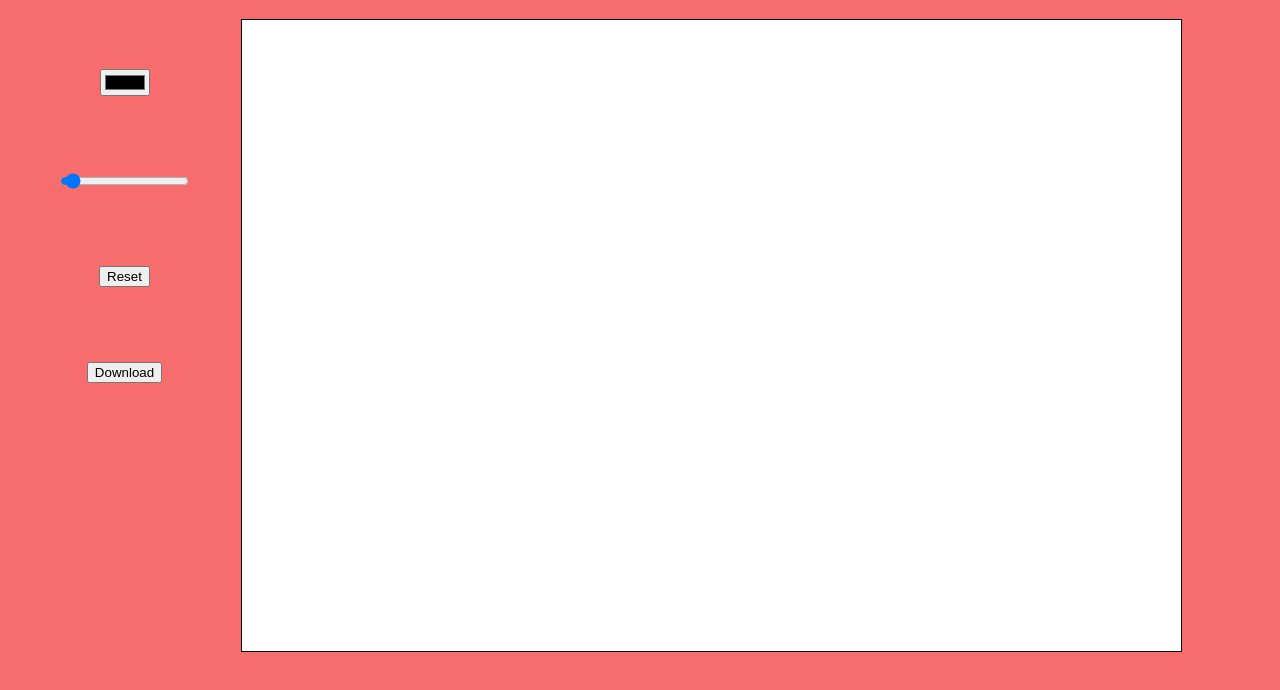
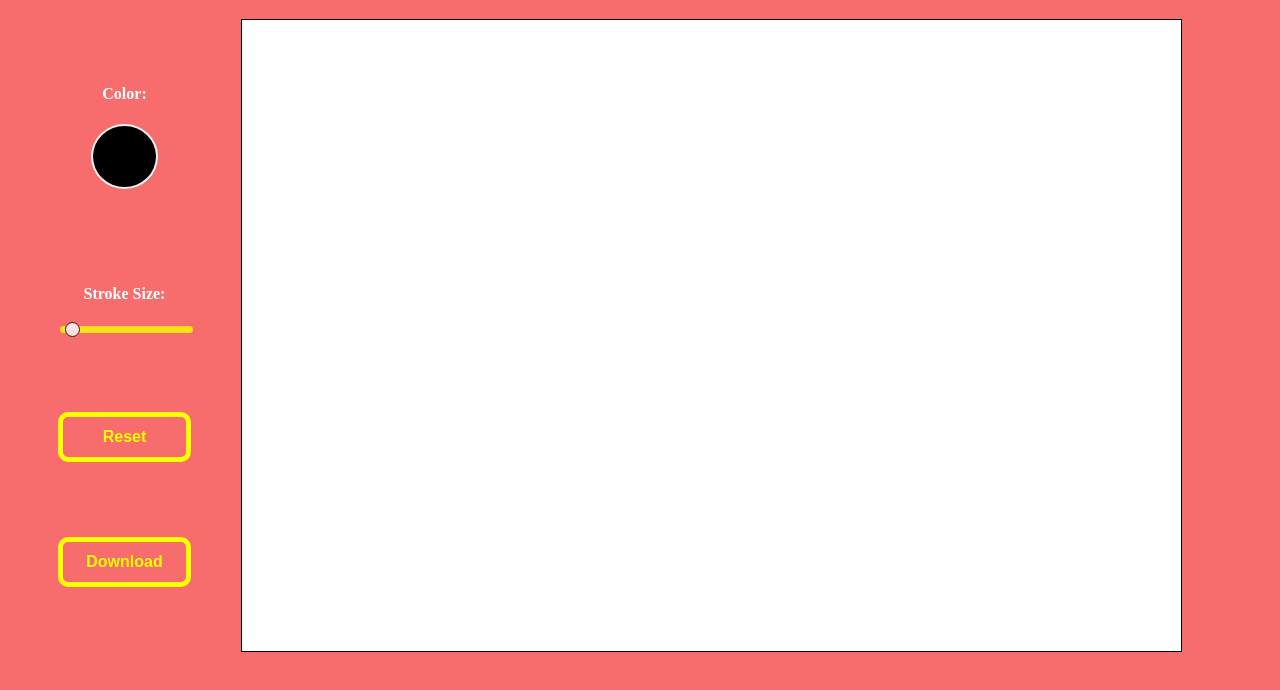
Before and after one commit to FMonte03/EtchASketch2.0, a plain HTML site: page index.html in a window 1280 px wide. Shown: the part 100-790 px from the top of the page. Drawn offline with Linux system fonts and the light colour scheme; a web font is replaced by a local one.

Commit message:
finished styling menu elements

```diff
--- a/app.js
+++ b/app.js
@@ -55,6 +55,7 @@ const reset = document.querySelector('#reset')
 reset.addEventListener('click', () => {
     slider.value = 5;
     color.value = '#000000'
+    ctx.lineWidth = slider.value;
     ctx.clearRect(0, 0, canvas.width, canvas.height)
 } )
 
--- a/index.html
+++ b/index.html
@@ -24,13 +24,20 @@
         <div class="wrapper">
 
             <div class="menu">
-                <input id="color" type="color">
+                <div>
+                    <p>Color:</p>
+                    <input id="color" type="color">
+
+                </div>
+
+                <div>
+                    <p>Stroke Size:</p>
                 <input type="range" min="1" max="100" value="5"  class="slider">
-
-                <button id="reset">Reset</button>
+               </div>
+                <button id="reset" class="buttons">Reset</button>
 
 
-                <input type="button" id="downloadBtn" value="Download">
+                <input type="button" id="downloadBtn" class="buttons"  value="Download">
             </div>
 
 
--- a/style.css
+++ b/style.css
@@ -30,6 +30,83 @@ margin-left: 50px;
   align-items: center;
 }
 
+
+#color{
+  -webkit-appearance: none;
+  -moz-appearance: none;
+  appearance: none;
+  background-color: transparent;
+  height: 75px;
+  width: 75px;
+  border: none;
+  cursor: pointer;
+
+}
+#color::-webkit-color-swatch {
+  border-radius: 50%;
+  border: 2px solid #f1f1f1;
+}
+
+
+.slider {
+  -webkit-appearance: none;
+  appearance: none;
+  width: 100%;
+  height: 7px;
+  background: yellow;
+  outline: none;
+  border-radius: 10px;
+  opacity: 0.8;
+  -webkit-transition: .2s;
+  transition: opacity .2s;
+}
+
+
+.slider:hover {
+  opacity: 1;
+}
+p{
+  text-align: center;
+  color: rgb(255, 255, 255);
+  font-weight: bold;
+  font-size: 16px;
+}
+
+.slider::-webkit-slider-thumb {
+  margin-top: 0px ;
+  -webkit-appearance: none;
+  appearance: none;
+  width: 15px;
+  height: 15px;
+  background: #ffffff;
+  border: 1px black solid;
+  border-radius: 10px;
+  cursor: pointer;
+}
+
+.buttons{
+  width: 100%;
+  height: 50px;
+  border-radius: 10px;
+  color: yellow;
+  background-color: rgb(247, 108, 108);
+  border: 5px solid yellow;
+  font-weight: bold;
+  font-size: 16px;
+}
+
+.buttons:hover{
+  color:rgb(247, 108, 108) ;
+  background-color: yellow;
+  border: 5px solid rgb(247, 108, 108);
+
+}
+
+.buttons:active{
+  box-shadow: inset 0px 1px 2px 0px;
+  background-color: rgb(224, 224, 0);
+}
+
 canvas{
   border: solid black 1px;
   background-color: white;
```
